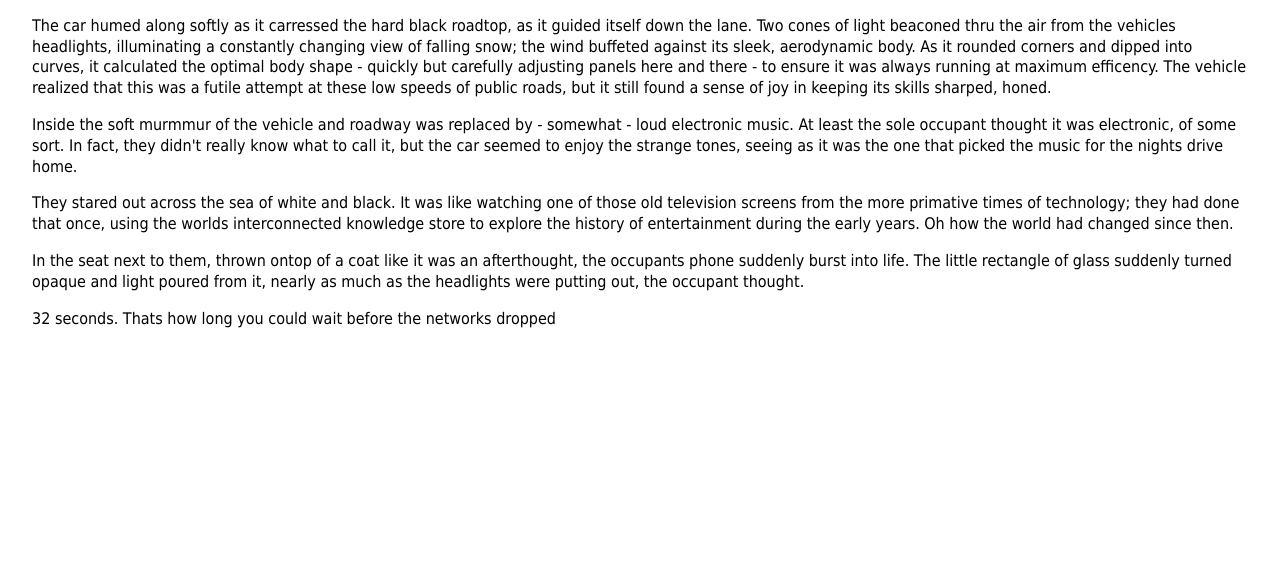
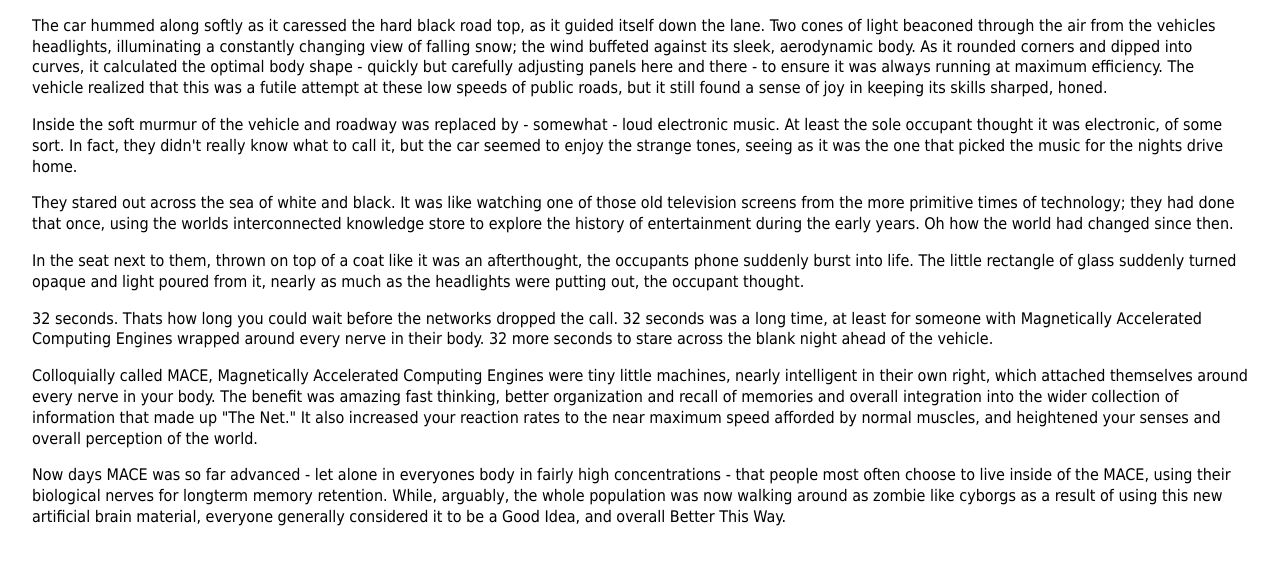
Before and after one commit to JoshAshby/vimwiki, a plain HTML site: page The Sun Bends its Knees.html in a window 1280 px wide. Shown: the part 109-674 px from the top of the page. Drawn offline with Linux system fonts and the light colour scheme.

Commit message:
because bored

```diff
--- a/The Sun Bends its Knees.html
+++ b/The Sun Bends its Knees.html
@@ -10,19 +10,19 @@
 <div id="The Sun Bends its Knees"><h1 id="The Sun Bends its Knees">The Sun Bends its Knees</h1></div>
 
 <p>
-The car humed along softly as it carressed the hard black roadtop, as it guided
-itself down the lane. Two cones of light beaconed thru the air from the
+The car hummed along softly as it caressed the hard black road top, as it guided
+itself down the lane. Two cones of light beaconed through the air from the
 vehicles headlights, illuminating a constantly changing view of falling snow;
 the wind buffeted against its sleek, aerodynamic body. As it rounded corners
 and dipped into curves, it calculated the optimal body shape - quickly but
 carefully adjusting panels here and there - to ensure it was always running at
-maximum efficency. The vehicle realized that this was a futile attempt at these
+maximum efficiency. The vehicle realized that this was a futile attempt at these
 low speeds of public roads, but it still found a sense of joy in keeping its
 skills sharped, honed.
 </p>
 
 <p>
-Inside the soft murmmur of the vehicle and roadway was replaced by - somewhat -
+Inside the soft murmur of the vehicle and roadway was replaced by - somewhat -
 loud electronic music. At least the sole occupant thought it was electronic, of
 some sort. In fact, they didn't really know what to call it, but the car seemed
 to enjoy the strange tones, seeing as it was the one that picked the music for the
@@ -31,21 +31,43 @@ nights drive home.
 
 <p>
 They stared out across the sea of white and black. It was like watching one of
-those old television screens from the more primative times of technology; they
+those old television screens from the more primitive times of technology; they
 had done that once, using the worlds interconnected knowledge store to explore
 the history of entertainment during the early years. Oh how the world had
 changed since then.
 </p>
 
 <p>
-In the seat next to them, thrown ontop of a coat like it was an afterthought,
+In the seat next to them, thrown on top of a coat like it was an afterthought,
 the occupants phone suddenly burst into life. The little rectangle of glass
 suddenly turned opaque and light poured from it, nearly as much as the
 headlights were putting out, the occupant thought.
 </p>
 
 <p>
-32 seconds. Thats how long you could wait before the networks dropped
+32 seconds. Thats how long you could wait before the networks dropped the call.
+32 seconds was a long time, at least for someone with Magnetically Accelerated
+Computing Engines wrapped around every nerve in their body. 32 more seconds to
+stare across the blank night ahead of the vehicle.
+</p>
+
+<p>
+Colloquially called MACE, Magnetically Accelerated Computing Engines were tiny
+little machines, nearly intelligent in their own right, which attached
+themselves around every nerve in your body. The benefit was amazing fast
+thinking, better organization and recall of memories and overall integration
+into the wider collection of information that made up "The Net." It also
+increased your reaction rates to the near maximum speed afforded by normal
+muscles, and heightened your senses and overall perception of the world.
+</p>
+
+<p>
+Now days MACE was so far advanced - let alone in everyones body in fairly high
+concentrations - that people most often choose to live inside of the MACE,
+using their biological nerves for longterm memory retention. While, arguably,
+the whole population was now walking around as zombie like cyborgs as a result
+of using this new artificial brain material, everyone generally considered it
+to be a Good Idea, and overall Better This Way.
 </p>
 
 </body>
```
